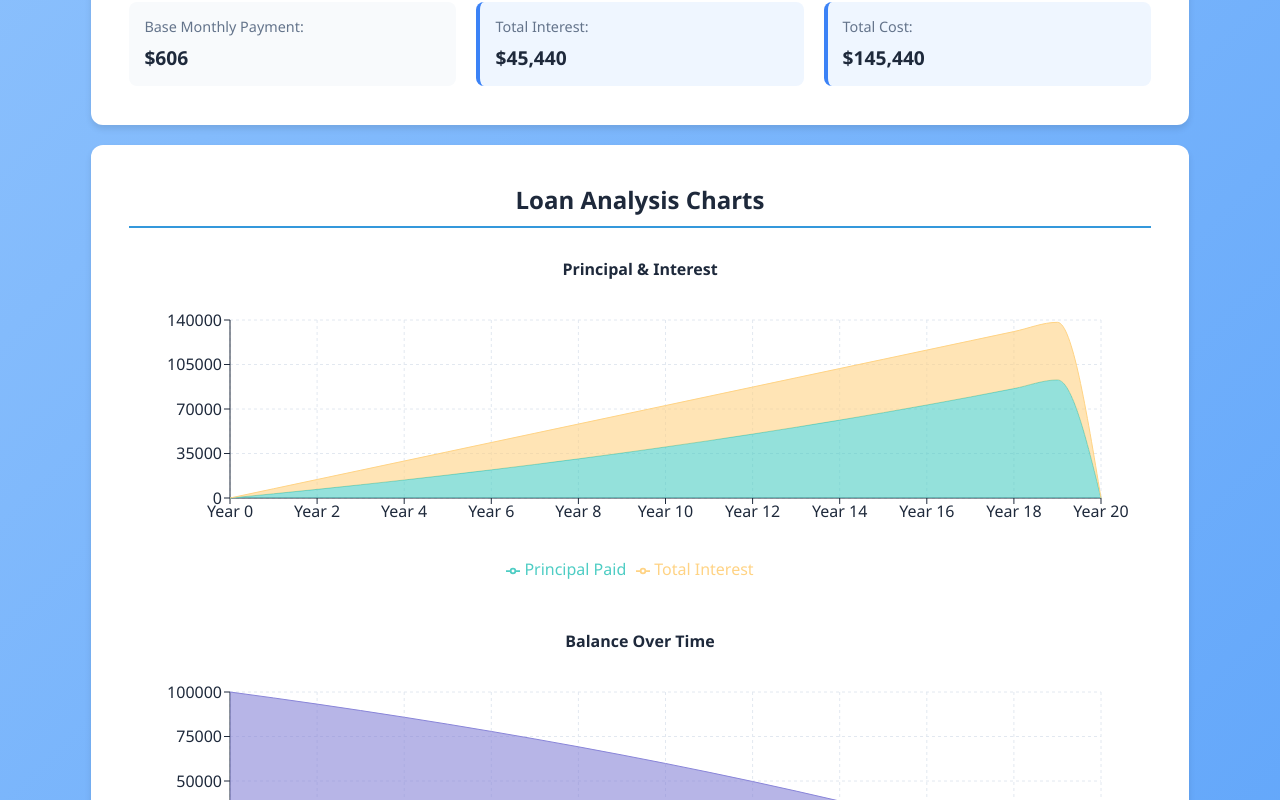
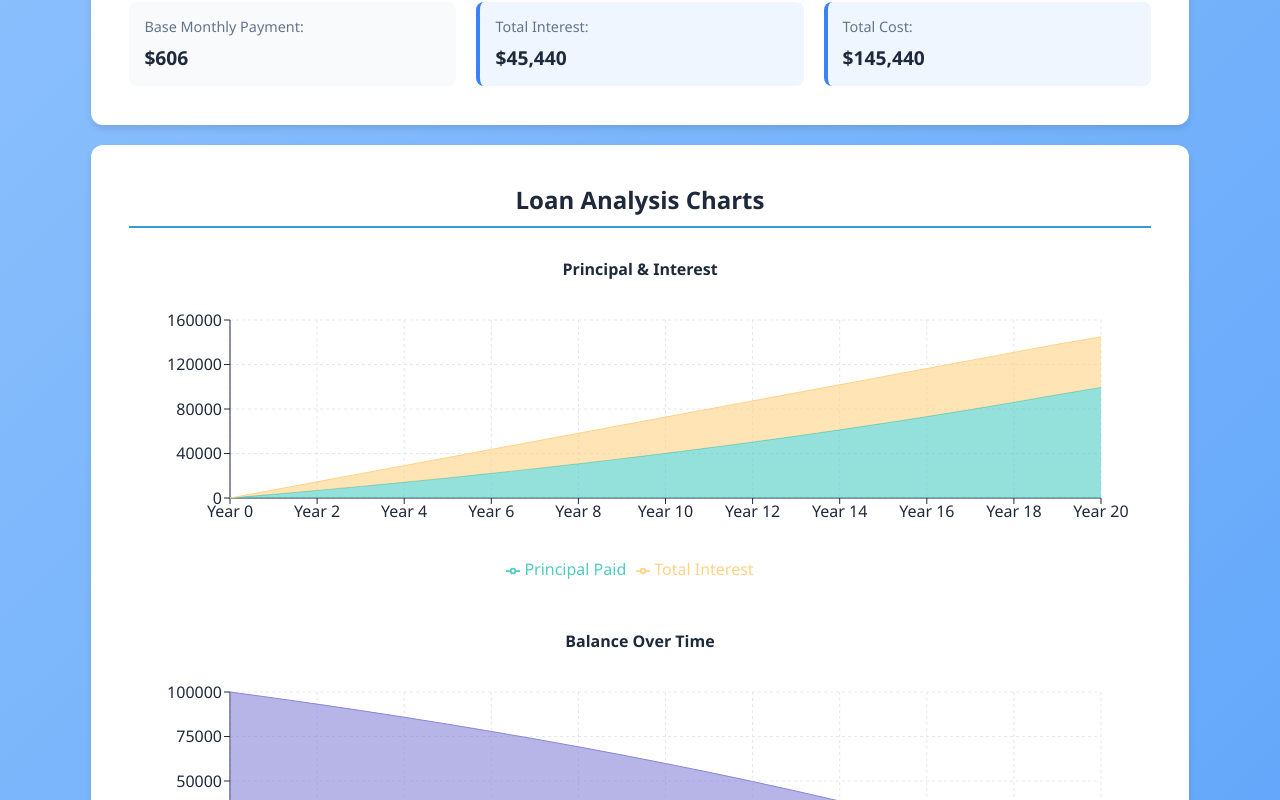
Before and after one commit to hydroPenguin/hydroPenguin.github.io, a React (Create React App) app: page / in a window 1280 px wide. Shown: the part 574-1374 px from the top of the page. Built offline with nearby package versions, Linux system fonts and the light colour scheme.

Commit message:
chore: cleanup

```diff
--- a/src/components/LoanChart.js
+++ b/src/components/LoanChart.js
@@ -30,6 +30,7 @@ const LoanChart = ({ loanAmount, interestRate, monthlyPayment, payoffTime }) =>
     let balance = loanAmount;
     let totalPrincipalPaid = 0;
     let totalInterestPaid = 0;
+    let last_month_zero = false;
     const data = [];
     const useMonthlyScale = payoffTime <= 12;
 
@@ -50,8 +51,11 @@ const LoanChart = ({ loanAmount, interestRate, monthlyPayment, payoffTime }) =>
         totalPrincipalPaid += principalPayment;
         totalInterestPaid += interestPayment;
       } else {
-        totalPrincipalPaid = 0;
-        totalInterestPaid = 0;
+        if (last_month_zero) {
+          totalPrincipalPaid = 0;
+          totalInterestPaid = 0;
+        }
+        last_month_zero = true;
       }
 
       // Add data point based on scale
```
